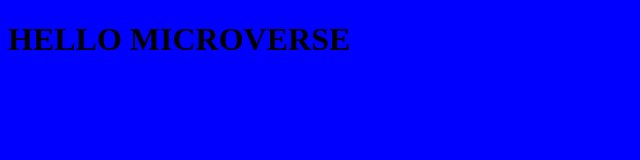
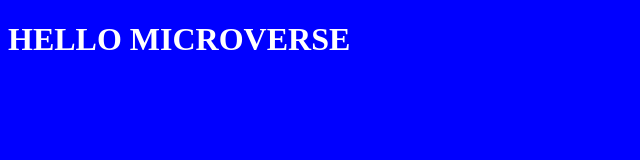
Before and after one commit to Nasiru-code/hello-microverse, a website: page index.html in a window 1280 px wide. Shown: the whole page, without its empty margins (0-640 px from the left). Drawn offline with Linux system fonts and the light colour scheme.

Commit message:
changes header color

```diff
--- a/style.css
+++ b/style.css
@@ -1,2 +1,2 @@
 body { background: blue; }
-.header { color: black; }
+.header { color: white; }
```
